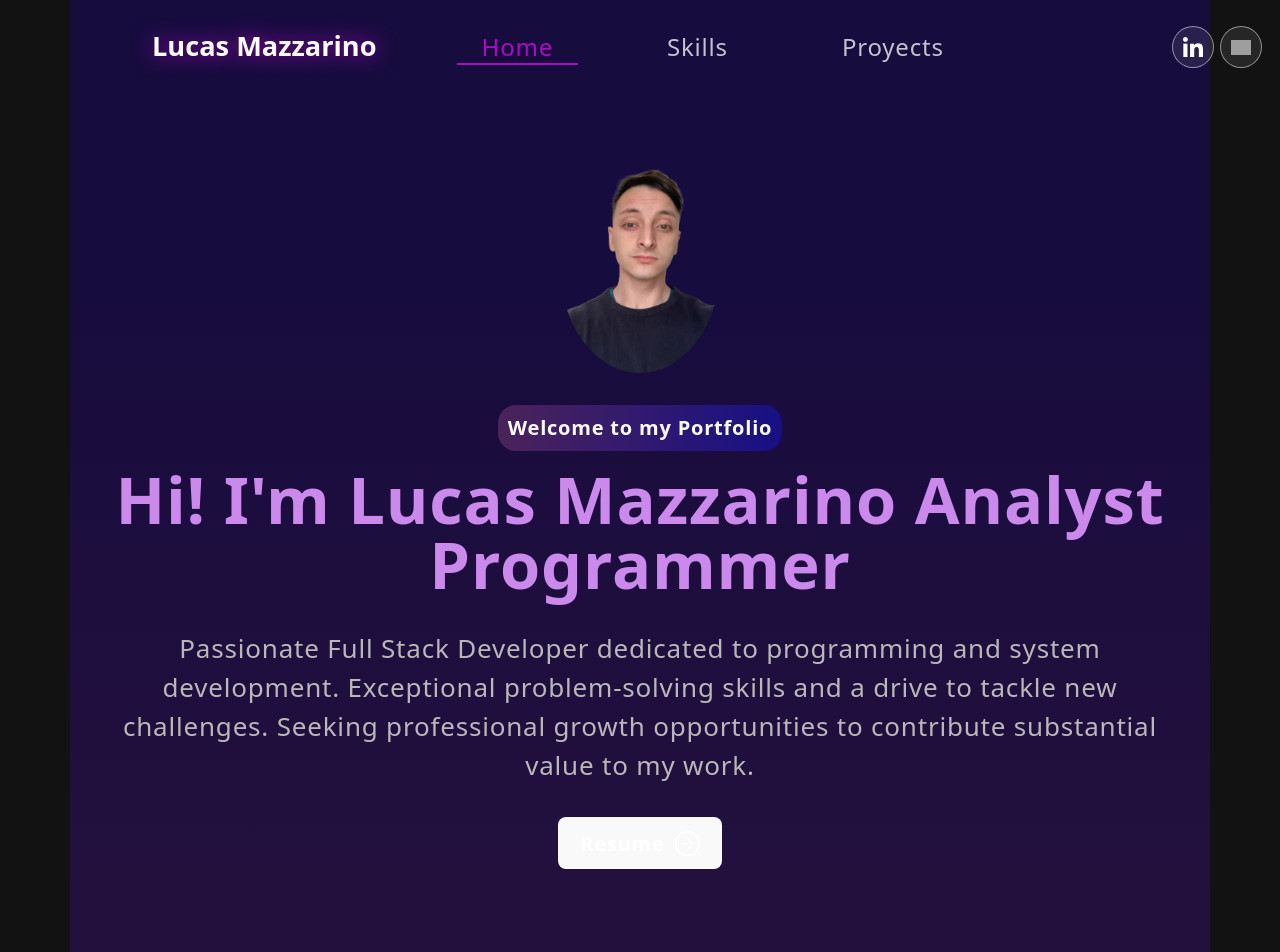
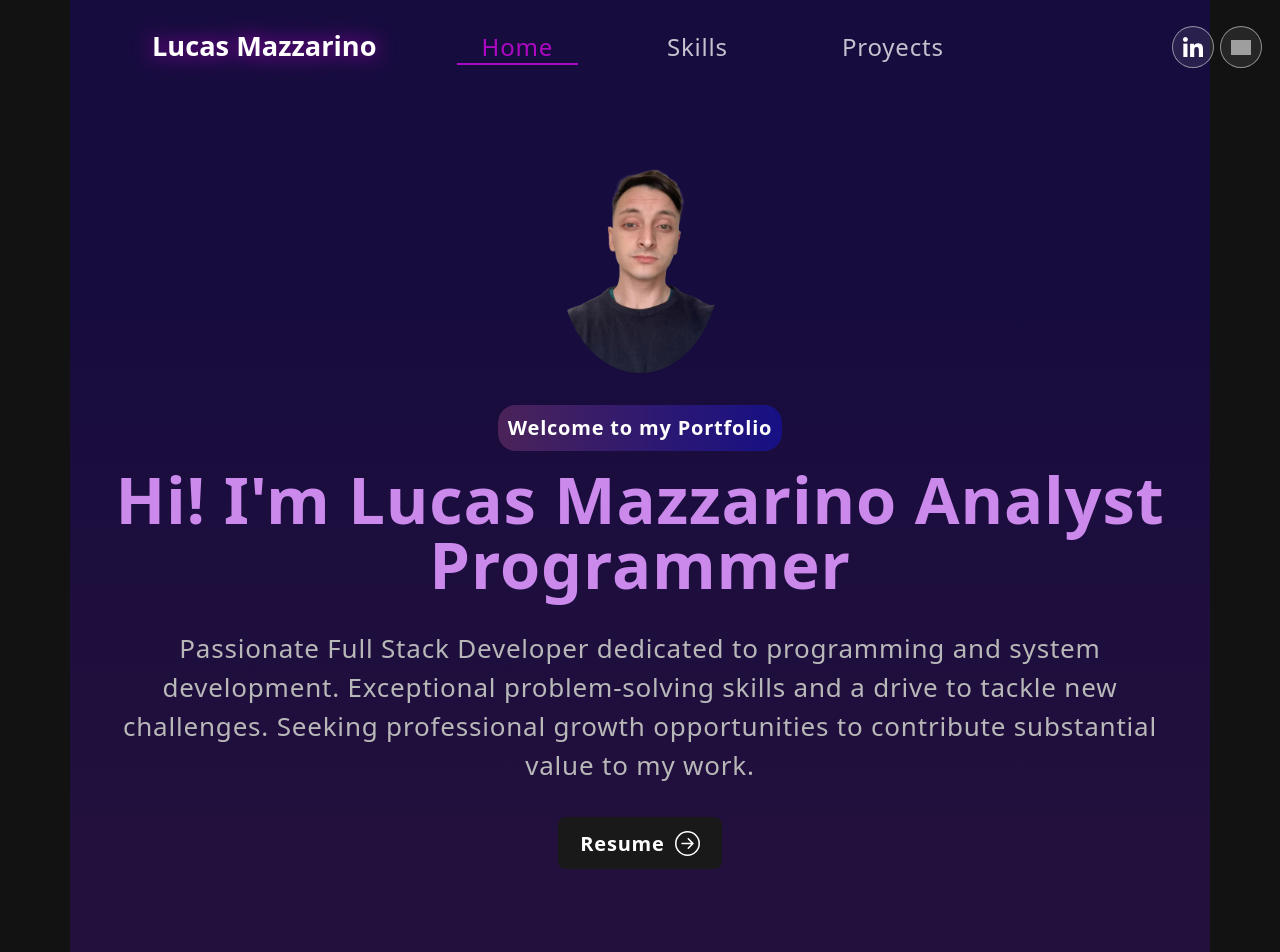
Before and after one commit to Papotta/Portfolio, a React (Vite) app in the folder frontend/: page / in a window 1280 px wide. Shown: the top 952 px of the page. Built offline with nearby package versions, Linux system fonts and the light colour scheme; grey boxes are pictures that could not be loaded.

Commit message:
resume correct

```diff
--- a/frontend/src/App.css
+++ b/frontend/src/App.css
@@ -337,6 +337,9 @@ nav.navbar .navbar-toggler[aria-expanded="true"] .navbar-toggler-icon {
   line-height: 1.5em;
   width: 96%;
   margin: 2rem auto;
+}
+.banner button {
+  background-color: rgb(26, 25, 25);
 }
 .banner button a {
   color: #fff;
```
